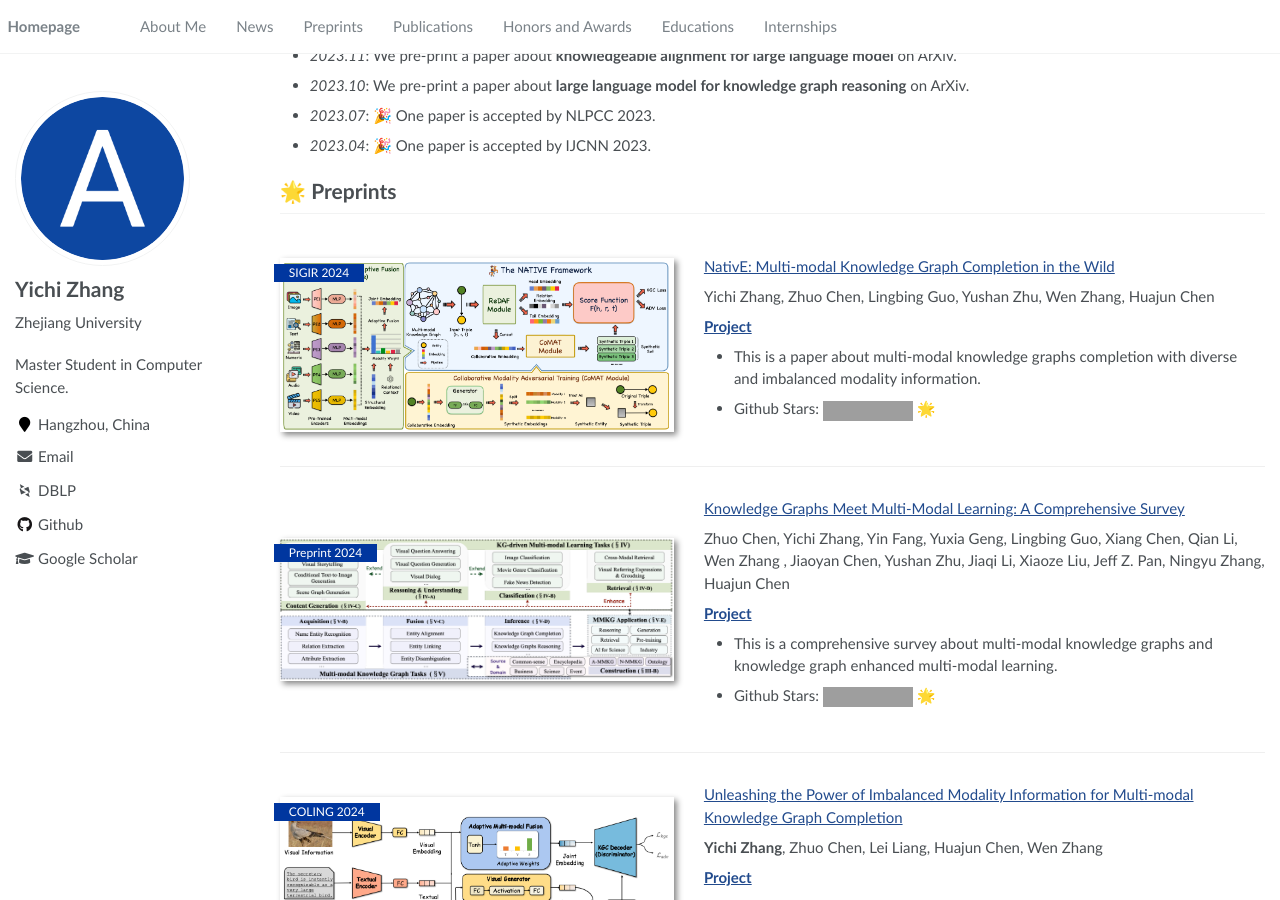
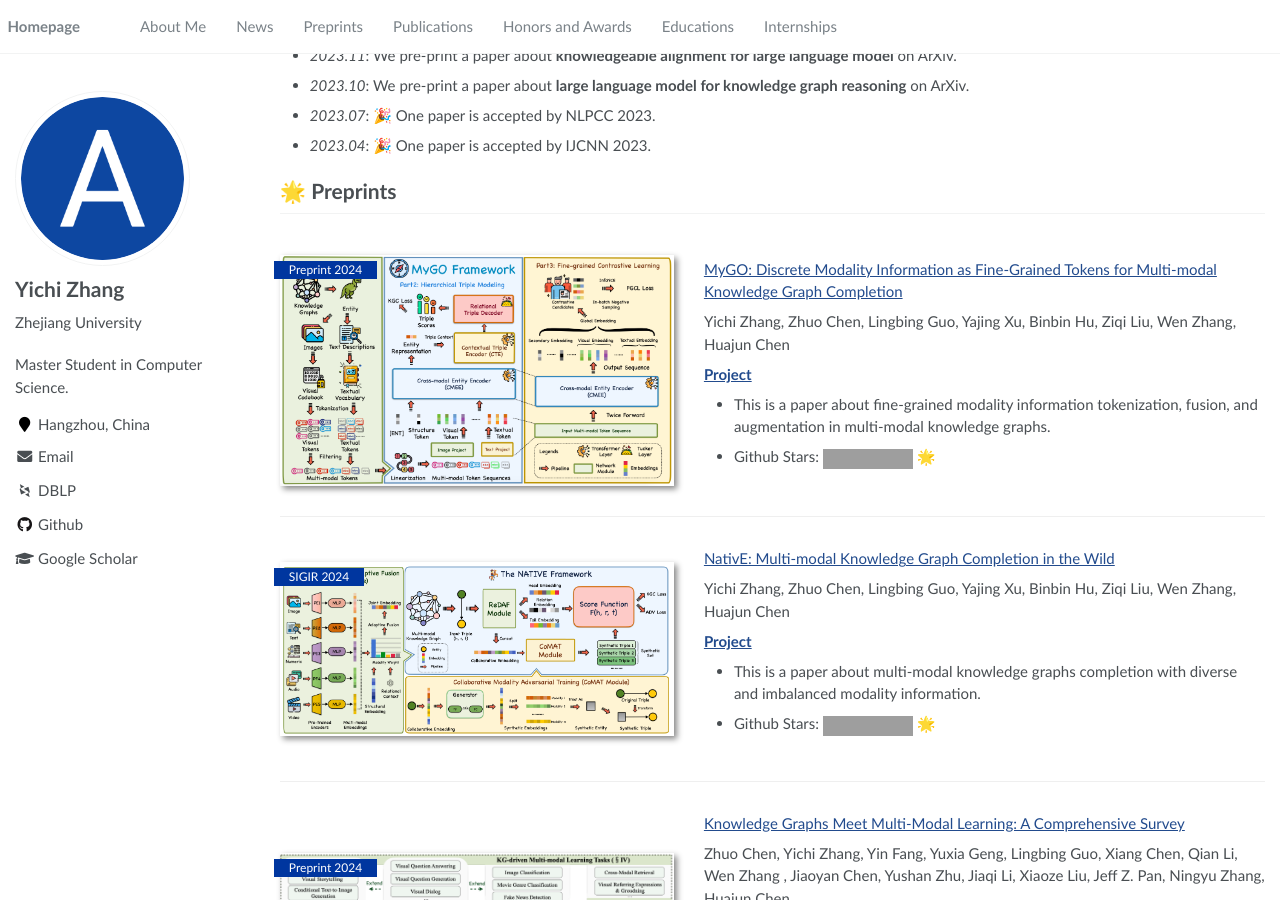
Before and after one commit to Zhang-Each/CV, a Jekyll site: the page built from _pages/about.md, in a window 1280 px wide and 900 px high, scrolled down 370 px. Built offline with Jekyll 4.4.1, drawn with Linux system fonts in a browser that asks for light colours; some web fonts are replaced; grey boxes are pictures that could not be loaded.

Commit message:
update new preprint paper

```diff
--- a/_pages/about.md
+++ b/_pages/about.md
@@ -37,12 +37,26 @@ I am on the job market now, **looking for a summer intership position** about la
 
 # 🌟 Preprints
 
+<div class='paper-box'><div class='paper-box-image'><div><div class="badge">Preprint 2024</div><img src='images/mygo.png' alt="sym" width="100%"></div></div>
+<div class='paper-box-text' markdown="1">
+
+[MyGO: Discrete Modality Information as Fine-Grained Tokens for Multi-modal Knowledge Graph Completion](https://arxiv.org/abs/2404.09468)
+
+Yichi Zhang, Zhuo Chen, Lingbing Guo, Yajing Xu, Binbin Hu, Ziqi Liu, Wen Zhang, Huajun Chen
+
+[**Project**](https://github.com/zjukg/MyGO) <strong><span class='show_paper_citations' data='DhtAFkwAAAAJ:ALROH1vI_8AC'></span></strong>
+- This is a paper about fine-grained modality information tokenization, fusion, and augmentation in multi-modal knowledge graphs.
+- Github Stars: [![](https://img.shields.io/github/stars/zjukg/MyGO)](https://github.com/zjukg/MyGO) 🌟
+</div>
+</div>
+
+
 <div class='paper-box'><div class='paper-box-image'><div><div class="badge">SIGIR 2024</div><img src='images/native.png' alt="sym" width="100%"></div></div>
 <div class='paper-box-text' markdown="1">
 
 [NativE: Multi-modal Knowledge Graph Completion in the Wild](https://www.researchgate.net/publication/379508830_NativE_Multi-modal_Knowledge_Graph_Completion_in_the_Wild)
 
-Yichi Zhang, Zhuo Chen, Lingbing Guo, Yushan Zhu, Wen Zhang, Huajun Chen
+Yichi Zhang, Zhuo Chen, Lingbing Guo, Yajing Xu, Binbin Hu, Ziqi Liu, Wen Zhang, Huajun Chen
 
 [**Project**](https://github.com/zjukg/NATIVE) <strong><span class='show_paper_citations' data='DhtAFkwAAAAJ:ALROH1vI_8AC'></span></strong>
 - This is a paper about multi-modal knowledge graphs completion with diverse and imbalanced modality information.
```
Also changed, not shown: images/mygo.png (added).
